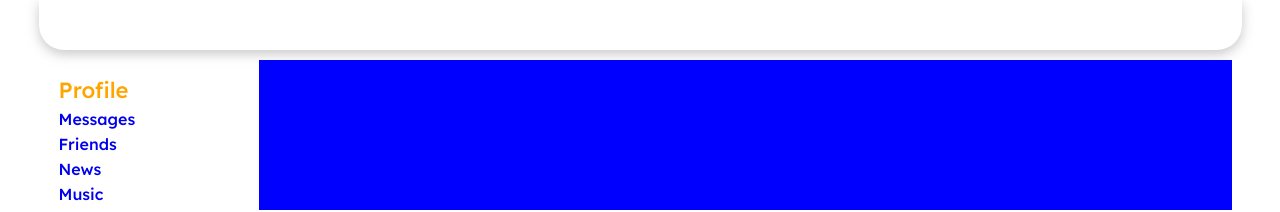
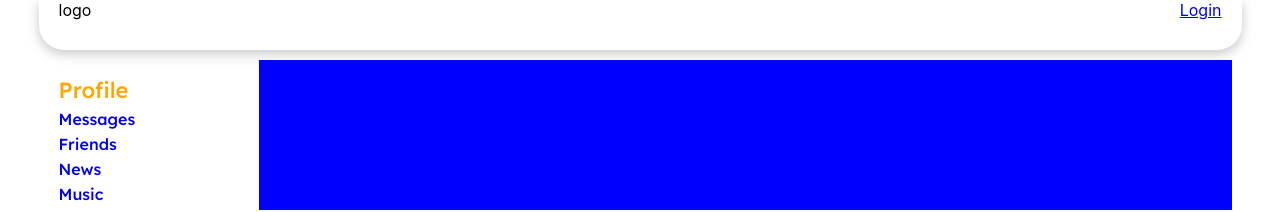
Before and after one commit to chickenday7/socialSite, a React (Create React App) app: page /profile/21021 in a window 1280 px wide. Shown: the top 212 px of the page. Built offline with nearby package versions, Linux system fonts and the light colour scheme; no server answers.

Commit message:
add follow/ unfollow post request

```diff
--- a/src/App.tsx
+++ b/src/App.tsx
@@ -1,6 +1,6 @@
 import React from 'react';
 import './scss/App.scss';
-import Header from "./components/Header/Header";
+import HeaderContainer from "./components/Header/HeaderContainer";
 import Navigation from "./components/Navigation/Navigation";
 import {Route, Routes} from "react-router-dom";
 import MessagesContainer from "./components/Content/Messages/MessagesContainer";
@@ -13,7 +13,7 @@ import ProfileContainer from "./components/Content/profile/ProfileContainer";
 const App:any = (props:any) => {
     return (
             <div className={'app-wrapper'}>
-                <Header/>
+                <HeaderContainer />
                 <Navigation/>
                 <div className={'app-wrapper__content'}>
                     <Routes>
--- a/src/components/Content/Friends/FriendsList/FriendListContainer.tsx
+++ b/src/components/Content/Friends/FriendsList/FriendListContainer.tsx
@@ -23,7 +23,8 @@ class FriendsListAPI extends React.Component<any, any> {
         axios.get(`https://social-network.samuraijs.com/api/1.0/users?page=${this.props.currentPage}&count=${this.props.pageSize}`, {
             headers: {
                 'API-KEY': '8c93655a-bf70-40c8-9c2a-4929b88b2e49'
-            }
+            },
+            withCredentials:true
         }).then(response => {
             this.props.setUsers(response.data.items);
             this.props.setCountUsers(response.data.totalCount);
@@ -39,7 +40,8 @@ class FriendsListAPI extends React.Component<any, any> {
         axios.get(`https://social-network.samuraijs.com/api/1.0/users?page=${newCurrentPage}&count=${this.props.pageSize}`, {
             headers: {
                 'API-KEY': '8c93655a-bf70-40c8-9c2a-4929b88b2e49'
-            }
+            },
+            withCredentials: true
         }).then(response => {
 
             this.props.setUsers(response.data.items);
--- a/src/components/Content/Friends/FriendsList/FriendsItem/FriendsItem.tsx
+++ b/src/components/Content/Friends/FriendsList/FriendsItem/FriendsItem.tsx
@@ -1,14 +1,33 @@
 import React from "react";
 import userPhoto from "../../../../../img/user/user.png"
 import {NavLink} from "react-router-dom";
+import axios from "axios";
 
 
 const FriendsItem = (props: any) => {
     let onUnfollow = () => {
-        props.unfollow(props.id)
+        axios.delete(`https://social-network.samuraijs.com/api/1.0/follow/${props.id}`,{
+            headers: {
+                'API-KEY': '8c93655a-bf70-40c8-9c2a-4929b88b2e49'
+            },
+            withCredentials: true
+        }).then((response) => {
+            if (response.data.resultCode === 0){
+                props.unfollow(props.id)
+            }
+        })
     }
     let onFollow = () => {
-        props.follow(props.id)
+        axios.post(`https://social-network.samuraijs.com/api/1.0/follow/${props.id}`,{},{
+            headers: {
+                'API-KEY': '8c93655a-bf70-40c8-9c2a-4929b88b2e49'
+            },
+            withCredentials: true
+        }).then((response) => {
+            if (response.data.resultCode === 0){
+                props.follow(props.id)
+            }
+        })
     }
 
     return (
--- a/src/components/Content/profile/ProfileContainer.tsx
+++ b/src/components/Content/profile/ProfileContainer.tsx
@@ -6,55 +6,53 @@ import {setProfileUserAC} from "../../Redux/profileReducer";
 import {useLocation, useNavigate, useParams} from "react-router-dom";
 
 
-
-class ProfileAPI extends React.Component<any, any>{
-    constructor(props:any) {
+class ProfileAPI extends React.Component<any, any> {
+    constructor(props: any) {
         super(props);
     }
+
     componentDidMount() {
-        axios.get(`https://social-network.samuraijs.com/api/1.0/profile/${this.props.router.params.userId}`,{
+        axios.get(`https://social-network.samuraijs.com/api/1.0/profile/${this.props.router.params.userId}`, {
             headers: {
                 'API-KEY': '8c93655a-bf70-40c8-9c2a-4929b88b2e49'
             }
         }).then(response => {
-            console.log(response.data)
             this.props.setProfileUser(response.data)
         });
     }
 
     render() {
-        console.log(this.props.router.params.userId)
+        console.log(this.props)
         return (<Profile {...this.props.profilePage.profile} />)
     }
 }
 
 
+let mapStateToProps = (state: any) => {
+    return {
+        profilePage: state.profilePage,
+        auth: state.auth
 
-let mapStateToProps = (state:any) => {
-    return {
-    profilePage: state.profilePage
     }
 }
 
-let mapDispatchToProps = (dispatch:any) => {
+let mapDispatchToProps = (dispatch: any) => {
     return {
-    setProfileUser: (objProfile:any) => {
-        dispatch(setProfileUserAC(objProfile))
-    }
+        setProfileUser: (objProfile: any) => {
+            dispatch(setProfileUserAC(objProfile))
+        }
 
     }
 
 }
 
-const ProfileContainer = (props:any) => {
+const ProfileContainer = (props: any) => {
     let location = useLocation()
     let navigate = useNavigate()
     let params = useParams()
-  return(<ProfileContainerWithStore router = {{location,navigate,params}} />)
+    return (<ProfileContainerWithStore router={{location, navigate, params}}/>)
 }
 export default ProfileContainer
 
 
-
-
-let ProfileContainerWithStore = connect(mapStateToProps,mapDispatchToProps) (ProfileAPI)
+let ProfileContainerWithStore = connect(mapStateToProps, mapDispatchToProps)(ProfileAPI)
--- a/src/components/Header/Header.tsx
+++ b/src/components/Header/Header.tsx
@@ -1,11 +1,22 @@
-import React from 'react';
+import React from "react";
+import {NavLink} from "react-router-dom";
 
-const Header = () => {
+
+const Header = (props: any) => {
     return (
         <header className={'header'}>
-            <div> </div>
-            <div></div>
+            <div className={'header__logo'}>logo</div>
+            <div className={'header__profile'}>
+                {props.auth.isAuth === true
+                    ? props.auth.login
+                    : <NavLink to={'/login'}>Login</NavLink>}
+
+            </div>
         </header>
     )
-};
-export default  Header
+
+
+}
+
+
+export default Header
--- /dev/null
+++ b/src/components/Header/HeaderContainer.tsx
@@ -0,0 +1,49 @@
+import React from 'react';
+import {connect} from "react-redux";
+import {setUserDataAC} from "../Redux/authReducer";
+import Header from "./Header";
+import axios from "axios";
+
+
+class HeaderAPI extends React.Component<any, any> {
+    constructor(props:any) {
+        super(props);
+    }
+
+    componentDidMount() {
+        axios.get(`https://social-network.samuraijs.com/api/1.0/auth/me`,{
+            headers: {
+                'API-KEY': '8c93655a-bf70-40c8-9c2a-4929b88b2e49'
+            },
+            withCredentials: true
+        }).then(response => {
+            console.log(response)
+            let {id,email,login} = response.data.data
+            if (response.data.resultCode === 0){
+                this.props.setUserData(id,email,login)
+            }
+        });
+    }
+
+    render() {
+        return (<Header {...this.props} />);
+    }
+}
+
+const mapStateToProps = (state:any) =>{
+    return {
+        auth: state.auth
+    }
+}
+const mapDispatchToProps = (dispatch:any) => {
+  return{
+      setUserData: (id:any,email:any,login:any) => {
+          dispatch(setUserDataAC(id,email,login))
+      }
+  }
+}
+
+
+let HeaderContainer = connect(mapStateToProps,mapDispatchToProps)(HeaderAPI)
+
+export default HeaderContainer
--- a/src/components/Navigation/Navigation.tsx
+++ b/src/components/Navigation/Navigation.tsx
@@ -31,7 +31,7 @@ const Navigation = () => {
         <nav className={'nav'}>
             <ul>
                 <li className={'nav__elem'}>
-                    <NavLink to="/profile" style = {({ isActive }) =>
+                    <NavLink to="/profile/21021" style = {({ isActive }) =>
                         isActive ? activeStyle : undefined
                     } >Profile</NavLink>
                 </li>
--- /dev/null
+++ b/src/components/Redux/authReducer.tsx
@@ -0,0 +1,34 @@
+const SET_USER_DATA = "SET_USER_DATA"
+
+
+let initialState = {
+    id:null,
+    email:null,
+    login:null,
+    isAuth:false,
+    isFetching:false
+}
+
+
+const authReducer = (state: any = initialState, action: any) => {
+    switch (action.type) {
+        case SET_USER_DATA:
+            return {
+                ...state,
+                ...action.data,
+                isAuth:true
+            }
+        default:
+            return state
+    }
+}
+
+export default authReducer;
+
+export const setUserDataAC = (id:any, email:any, login:any) => {
+    return {
+        type:SET_USER_DATA,
+        data: {id:id,email:email,login:login}
+
+    }
+}
--- a/src/components/Redux/redux-store.tsx
+++ b/src/components/Redux/redux-store.tsx
@@ -2,13 +2,15 @@ import {combineReducers, createStore} from "redux";
 import profileReducer from "./profileReducer";
 import messagesReducer from "./messagesReducer";
 import friendsReducer from "./friendsReducer";
+import authReducer from "./authReducer";
 
 
 
 let reducer:any = combineReducers({
     profilePage: profileReducer,
     messagesPage: messagesReducer,
-    friendsPage: friendsReducer
+    friendsPage: friendsReducer,
+    auth:authReducer
 });
 
 
--- a/src/scss/header/_header.scss
+++ b/src/scss/header/_header.scss
@@ -7,4 +7,13 @@
   margin-bottom: 10px;
   box-shadow: 0px 4px 12px rgba(172, 169, 169, 0.644);
   border-radius: 0  0 25px 25px;
+  display: flex;
+  flex-direction: row;
+  justify-content: space-between;
+    &__logo{
+      padding-left: 20px;
+    }
+  &__profile{
+    padding-right: 20px;
+  }
 }
```
